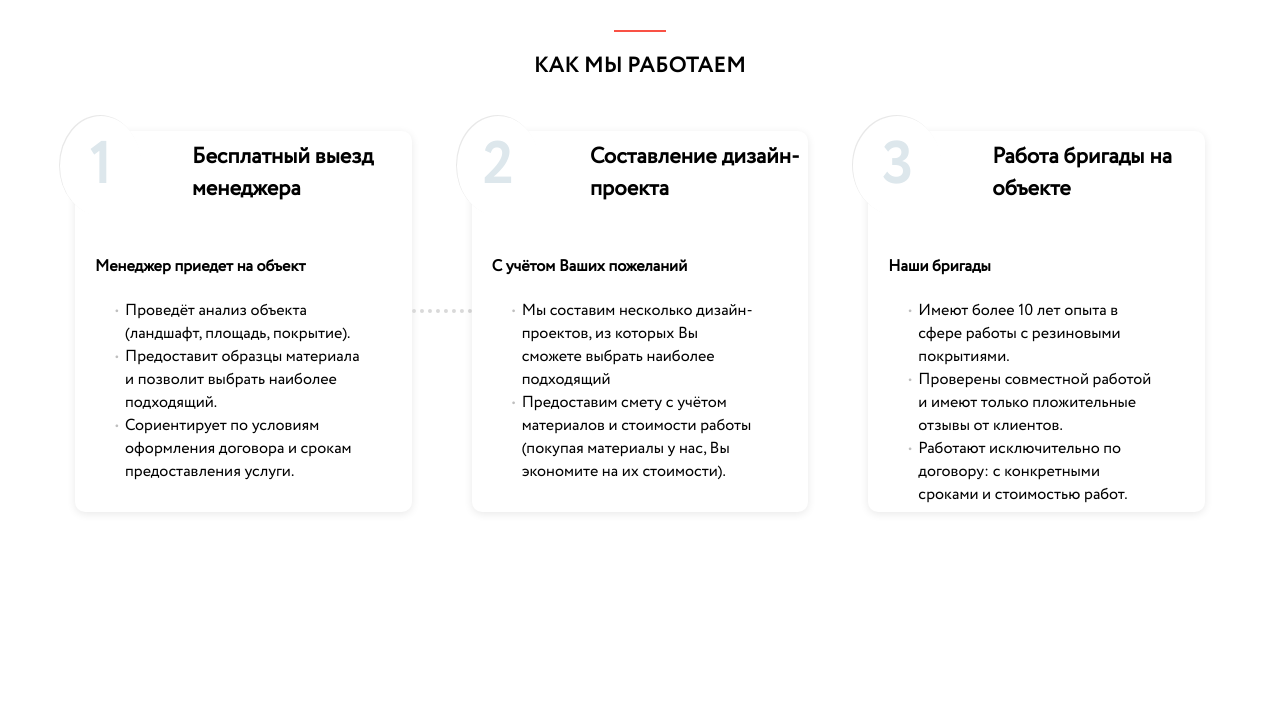
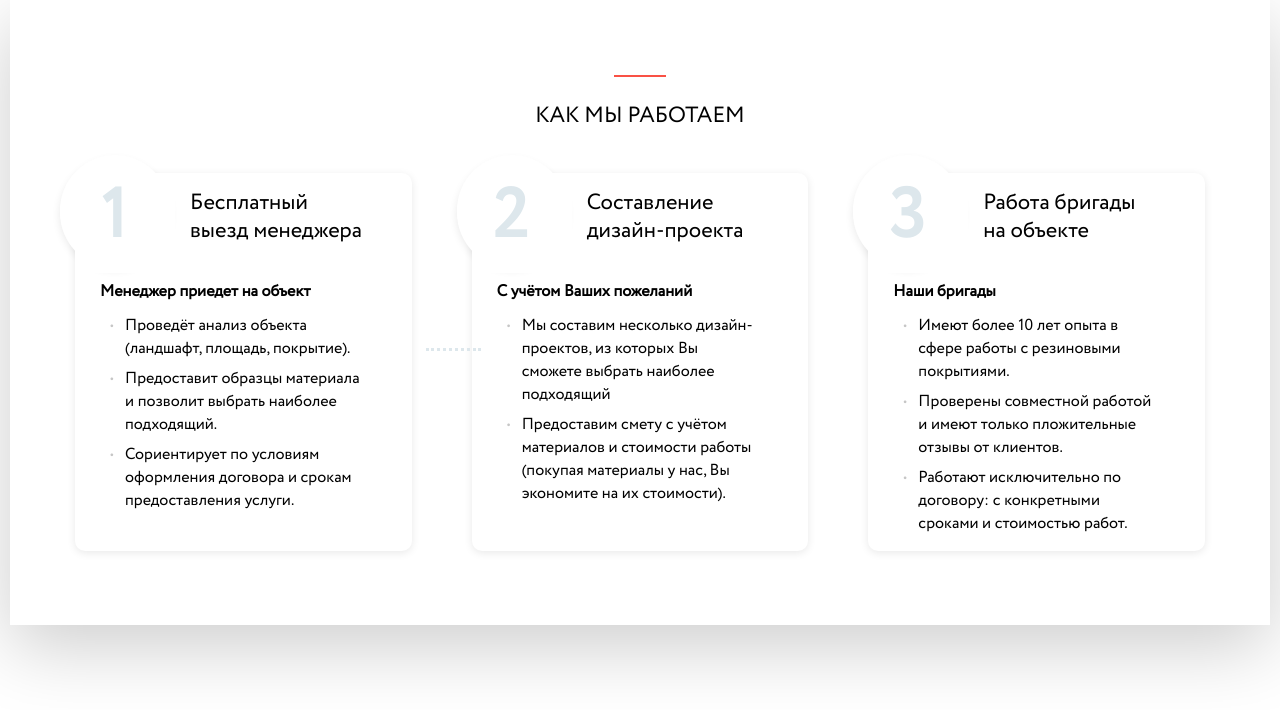
Before and after one commit to tjarrow/test-top-life, a plain HTML site: page index.html in a window 1280 px wide. Drawn offline with Linux system fonts and the light colour scheme; files whose address does not match are found by name.

Commit message:
Layout fixed

```diff
--- a/index.html
+++ b/index.html
@@ -17,6 +17,7 @@
       <div class="grid">
         <div class="grid-elem">
           <div class="flex-block">
+            <div class="grid-elem__round-border"></div>
             <div class="grid-elem__number">1</div>
             <h4 class="grid-elem__heading">Бесплатный выезд менеджера</h4>
           </div>
@@ -26,11 +27,11 @@
             <li>Предоставит образцы материала и позволит выбрать наиболее подходящий.</li>
             <li>Сориентирует по условиям оформления договора и срокам предоставления услуги.</li>
           </ul>
-          <div class="dashed"></div>
         </div>
 
         <div class="grid-elem">
           <div class="flex-block">
+            <div class="grid-elem__round-border"></div>
             <div class="grid-elem__number">2</div>
             <h4 class="grid-elem__heading">Составление дизайн-проекта</h4>
           </div>
@@ -42,6 +43,7 @@
         </div>
         <div class="grid-elem">
           <div class="flex-block">
+            <div class="grid-elem__round-border"></div>
             <div class="grid-elem__number">3</div>
             <h4 class="grid-elem__heading">Работа бригады на объекте</h4>
           </div>
--- a/styles/style.css
+++ b/styles/style.css
@@ -20,7 +20,7 @@ body {
   src: url(../fonts/Circe-Bold.ttf);
 }
 
-h4 {
+h4, h2 {
   font-family: CirceRegular;
 }
 
@@ -29,20 +29,21 @@ ul {
   list-style: none;
 }
 
+ul li {
+  margin-top: 7px;
+}
+
 ul li::before {
   content: "\2022";
-  color: #bfbfbf;
-  margin-left: -10px;
+  color: #c6c6c6;
+  margin-left: -15px;
   position: absolute;
+  line-height: 23px;
 }
 
 .section-block__lead {
-  padding: 30px 0;
+  padding: 75px 0 30px 0;
   font-family: CirceBold;
-}
-
-.center-lg {
-  font-size: 22px;
 }
 
 .line-elem {
@@ -56,6 +57,8 @@ ul li::before {
   margin-left: auto;
   margin-right: auto;
   max-width: 1260px;
+  min-height: 625px;
+  box-shadow: 0px 21px 70px 0 rgba(0, 0, 0, 0.2);
 }
 
 .grid {
@@ -67,70 +70,100 @@ ul li::before {
 }
 
 .grid-elem {
-  width: 352px;
-  height: 381px;
+  width: 33.3%;
   margin-right: 60px;
   border-radius: 10px;
   box-shadow: 0px 2px 8px rgba(0,0,0,0.09);
   background-color: #ffffff;
 }
 
-/* .grid-elem::after:nth-child(1) {
-  content: "\2022";
+.grid-elem::before {
+  content: "";
+  position: absolute;
+  width: 100px;
+  height: 100px;
+  background: #fff;
+  z-index: 110;
+}
 
-  color: grey;
-} */
+.grid-elem__number {
+  font-family: CirceBold;
+  position: absolute;
+  margin-left: -15px;
+  margin-top: -18px;
+  text-align: center;
+  line-height: 125px;
+  color: #dde7ec;
+  font-size: 72px;
+  width: 110px;
+  height: 110px;
+  border-radius: 50%;
+  z-index: 120;
+  background: #fff;
+  font-weight: 600;
+}
 
 .grid-elem:nth-child(3) {
   margin-right: 0;
-}
-
-.dashed {
-  float: right;
-  width: 60px;
-  border-top: 4px dotted #d9d9d9;
-  margin-right: -60px;
-  margin-top: -190px;
 }
 
 .center-lg {
   text-transform: uppercase;
   justify-content: center;
   text-align: center;
+  font-size: 22px;
+  line-height: 18px;
+  margin-top: 30px;
+  font-weight: unset;
 }
 
-.grid-elem__number {
-    box-shadow: -1px -1px 0px rgba(0,0,0,0.09);
+.grid-elem__round-border {
+  box-shadow: 0px 2px 8px rgba(0,0,0,0.09);
   font-family: CirceBold;
   margin-left: -15px;
   margin-top: -15px;
   text-align: center;
-    line-height: 100px;
+  /* line-height: 100px; */
   color: #dde7ec;
   font-size: 60px;
   width: 110px;
-    height: 100px;
+  height: 110px;
   border-radius: 50%;
-    z-index: 100;
+  z-index: 12;
   background: #fff;
   font-weight: 600;
 }
 
 .grid-elem__heading {
-  margin-top: 10px;
-  margin-left: 50px;
-  max-width: 230px;
+  font-weight: 400;
+  max-width: 175px;
   font-size: 22px;
+  padding: 0 0 0 20px;
+  margin: 16px 0 0;
+  line-height: 28px;
+}
+
+.grid-elem:not(:last-child) .grid-elem__heading::after {
+  display: block;
+  content: " ";
+  position: absolute;
+  border-top: 3px dotted #dde7ec;
+  width: 55px;
+  height: 3px;
+  left: calc(33% + 4px);
+  margin-top: 8%;
   }
 
 .grid-elem__heading--sm {
-  margin-left: 20px;
+  margin: 12px 0 -5px 25px;
 }
 
 .grid-elem__text {
   padding: 0 50px ;
 }
 
+
+
 .flex-block {
   display: flex;
 }
```
Lines whose indentation alone changed are shown as unchanged.
